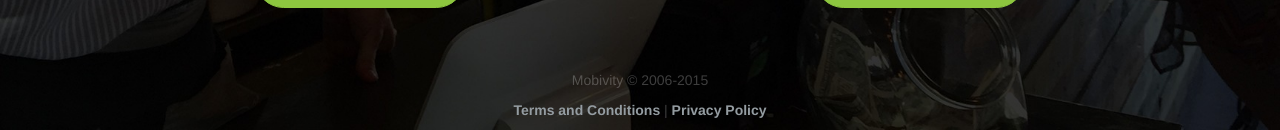
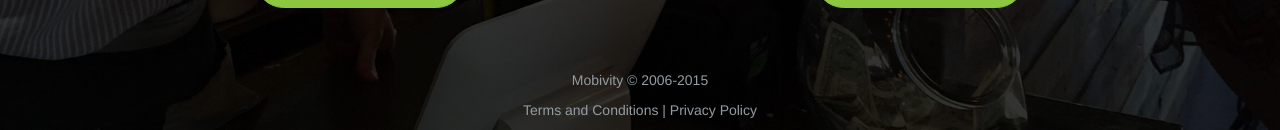
Before and after one commit to mobivity-marketing/receipt.com, a website: page index.html in a window 1280 px wide. Shown: the part 670-800 px from the top of the page. Drawn offline with nearby package versions, Linux system fonts and the light colour scheme.

```diff
--- a/src/css/includes/footer.scss
+++ b/src/css/includes/footer.scss
@@ -4,13 +4,14 @@
   width: 100%;
   height: 60px;
   text-align: center;
-  color: $whiteLight;
+  color: $grey;
+  font-weight: 300;
 
 	a {
 		text-decoration: none;
 		color: $grey;
-		font-weight: bold;
 		transition: all 0.35s ease;
+		font-weight: 400;
 
 		&:hover {
 			color: $green;
```
Also changed, not shown: dist/css/main.css, src/js/main.js (deleted), 1 other file.
